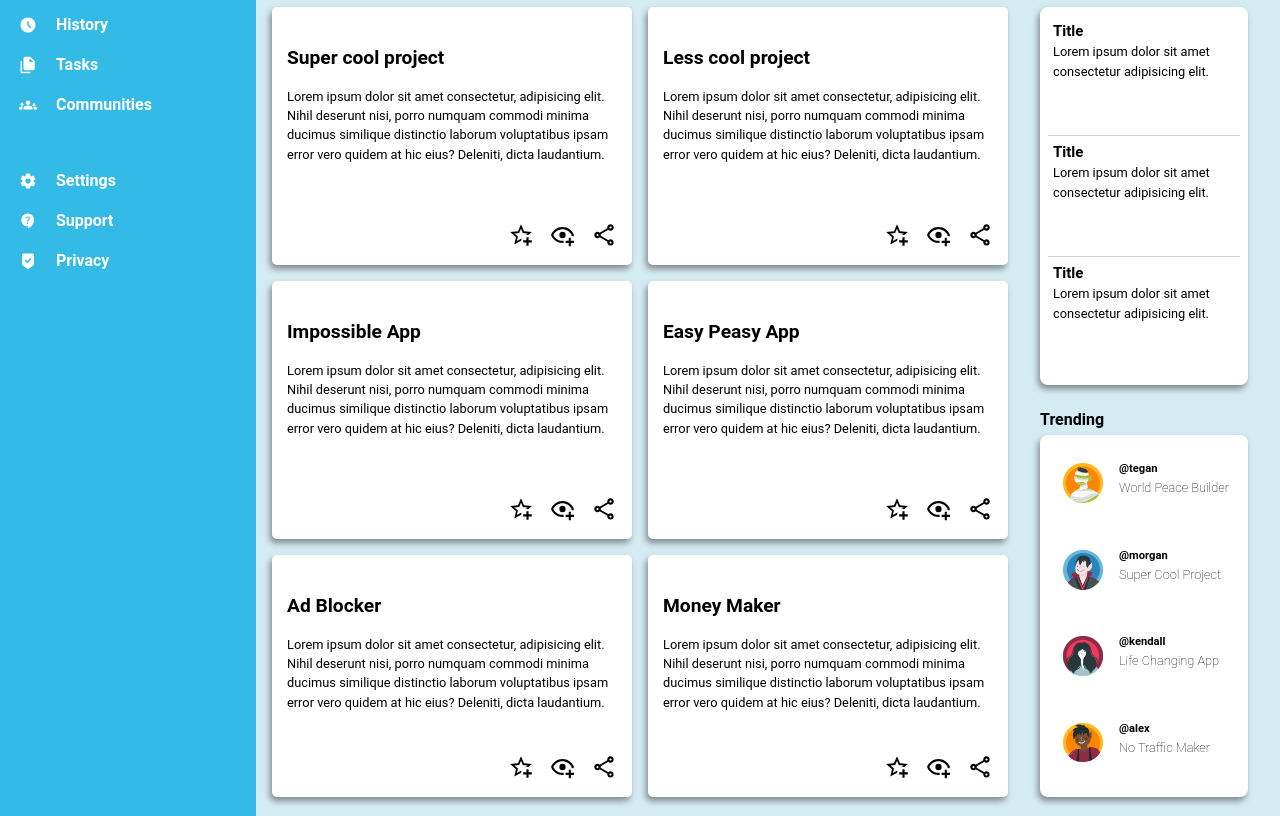
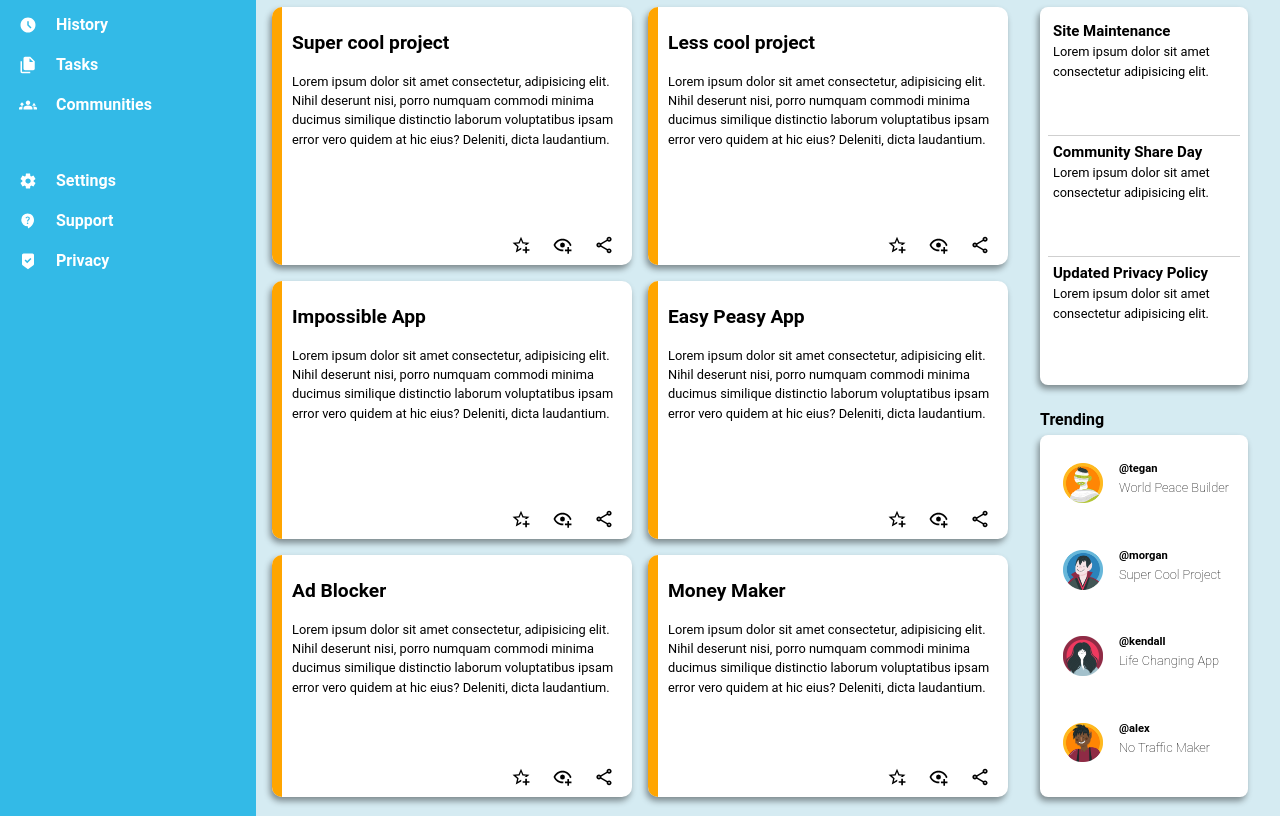
Before and after one commit to BGNS42/admin-dashboard, a plain HTML site: page index.html in a window 1280 px wide. Shown: the part 211-1027 px from the top of the page. Drawn offline with Linux system fonts and the light colour scheme.

Commit message:
Finished with icons, avatars and orange bar at project-cards

```diff
--- a/index.html
+++ b/index.html
@@ -82,6 +82,7 @@
         <div class="article">
             <h3 class="title" id="article-title">Your Projects</h3>
             <div class="project-card" id="p1">
+                <div class="rectangle"></div>
                 <h3 class="title" id="p1-title">Super cool project</h3>
                 <p class="description" id="p1-description">Lorem ipsum dolor sit amet consectetur, adipisicing elit. Nihil deserunt nisi, porro numquam commodi minima ducimus similique distinctio laborum voluptatibus ipsam error vero quidem at hic eius? Deleniti, dicta laudantium.</p>
                 <div class="icons" id="p1-icons">
@@ -91,6 +92,7 @@
                 </div>
             </div>
             <div class="project-card" id="p2">
+                <div class="rectangle"></div>
                 <h3 class="title" id="p2-title">Less cool project</h3>
                 <p class="description" id="p2-description">Lorem ipsum dolor sit amet consectetur, adipisicing elit. Nihil deserunt nisi, porro numquam commodi minima ducimus similique distinctio laborum voluptatibus ipsam error vero quidem at hic eius? Deleniti, dicta laudantium.</p>
                 <div class="icons" id="p2-icons">
@@ -100,6 +102,7 @@
                 </div>
             </div>
             <div class="project-card" id="p3">
+                <div class="rectangle"></div>
                 <h3 class="title" id="p3-title">Impossible App</h3>
                 <p class="description" id="p3-description">Lorem ipsum dolor sit amet consectetur, adipisicing elit. Nihil deserunt nisi, porro numquam commodi minima ducimus similique distinctio laborum voluptatibus ipsam error vero quidem at hic eius? Deleniti, dicta laudantium.</p>
                 <div class="icons" id="p3-icons">
@@ -109,6 +112,7 @@
                 </div>
             </div>
             <div class="project-card" id="p4">
+                <div class="rectangle"></div>
                 <h3 class="title" id="p4-title">Easy Peasy App</h3>
                 <p class="description" id="p4-description">Lorem ipsum dolor sit amet consectetur, adipisicing elit. Nihil deserunt nisi, porro numquam commodi minima ducimus similique distinctio laborum voluptatibus ipsam error vero quidem at hic eius? Deleniti, dicta laudantium.</p>
                 <div class="icons" id="p4-icons">
@@ -118,6 +122,7 @@
                 </div>
             </div>
             <div class="project-card" id="p5">
+                <div class="rectangle"></div>
                 <h3 class="title" id="p5-title">Ad Blocker</h3>
                 <p class="description" id="p5-description">Lorem ipsum dolor sit amet consectetur, adipisicing elit. Nihil deserunt nisi, porro numquam commodi minima ducimus similique distinctio laborum voluptatibus ipsam error vero quidem at hic eius? Deleniti, dicta laudantium.</p>
                 <div class="icons" id="p5-icons">
@@ -127,6 +132,7 @@
                 </div>
             </div>
             <div class="project-card" id="p6">
+                <div class="rectangle"></div>
                 <h3 class="title" id="p6-title">Money Maker</h3>
                 <p class="description" id="p6-description">Lorem ipsum dolor sit amet consectetur, adipisicing elit. Nihil deserunt nisi, porro numquam commodi minima ducimus similique distinctio laborum voluptatibus ipsam error vero quidem at hic eius? Deleniti, dicta laudantium.</p>
                 <div class="icons" id="p6-icons">
@@ -141,15 +147,15 @@
                 <h3 class="title" id="announcement-title">Announcements</h3>
                 <div class="card" id="announcements-card">
                     <div class="announcement-1">
-                        <h3>Title</h3>
+                        <h3>Site Maintenance</h3>
                         <p>Lorem ipsum dolor sit amet consectetur adipisicing elit.</p>
                     </div>
                     <div class="announcement-2">
-                        <h3>Title</h3>
+                        <h3>Community Share Day</h3>
                         <p>Lorem ipsum dolor sit amet consectetur adipisicing elit.</p>
                     </div>
                     <div class="announcement-3">
-                        <h3>Title</h3>
+                        <h3>Updated Privacy Policy</h3>
                         <p>Lorem ipsum dolor sit amet consectetur adipisicing elit.</p>
                     </div>
                 </div>
--- a/style.css
+++ b/style.css
@@ -69,13 +69,15 @@ h1, h2, h3, h4, h5, h6 {
 
   --padding-top: 2rem;
 
-  --right-menu-fz-s: clamp(min(50%,0.7rem), 2vw, 80%);
+  --right-menu-fz-s: clamp(min(50%,0.7rem), 1vw, 80%);
   /* --right-menu-fz-m: clamp(10%, 2vw, .9rem); */
   --right-menu-fz-m: clamp(min(10%, .9rem), 2vw, 60%);
   /* --right-menu-fz-l: clamp(10%, 2vw, 1.2rem); */
   --right-menu-fz-l: clamp(1.2rem, calc(1vw + 1rem), 80%);
 
   --title-margin-bottom: -.8rem;
+
+  --project-card-radius: 10px;
 }
 
 body {
@@ -262,7 +264,7 @@ li .icon {
     grid-area: article;
 
     display: grid;
-    grid-template: min(50%, 30px) repeat(3, 1fr) / 1fr 1fr;
+    grid-template: min(50%, 30px) repeat(3, 1fr) / repeat(2, 1fr);
 
     gap: 1rem;
     padding: 1rem;
@@ -280,21 +282,32 @@ li .icon {
 
 .article .project-card {
     background-color: var(--white-bg-clr);
-    border-radius: 5px;
-    padding: .5rem;
+    border-radius: var(--project-card-radius);
     box-shadow: var(--shadow-preset);
 
     display: grid;
-    grid-template: minmax(32px, 60px) minmax(20%, 1fr) minmax(10px, 30px) / 1fr;
+    grid-template: minmax(32px, 60px) minmax(20%, 1fr) minmax(10px, 30px) / minmax(15px, 3px) 1fr;
 
     grid-template-areas:
-      "title"
-      "content"
-      "icons";
+      "rect title"
+      "rect content"
+      "rect icons";
 
     gap: min(50%, 5px);
 
-    padding: 15px;
+    /* padding: 15px; */
+    padding-right: 15px;
+
+}
+
+.project-card .rectangle {
+  width: 10px;
+  height: auto;
+  background-color: orange;
+  border-top-left-radius: var(--project-card-radius);
+  border-bottom-left-radius: var(--project-card-radius);
+
+  grid-area: rect;
 }
 
 .project-card .title {
@@ -317,6 +330,7 @@ li .icon {
   display: flex;
   justify-content: end;
   gap: 1rem;
+  padding-bottom: 10px;
 }
 
 .icons [id*="-icon"] {
```
